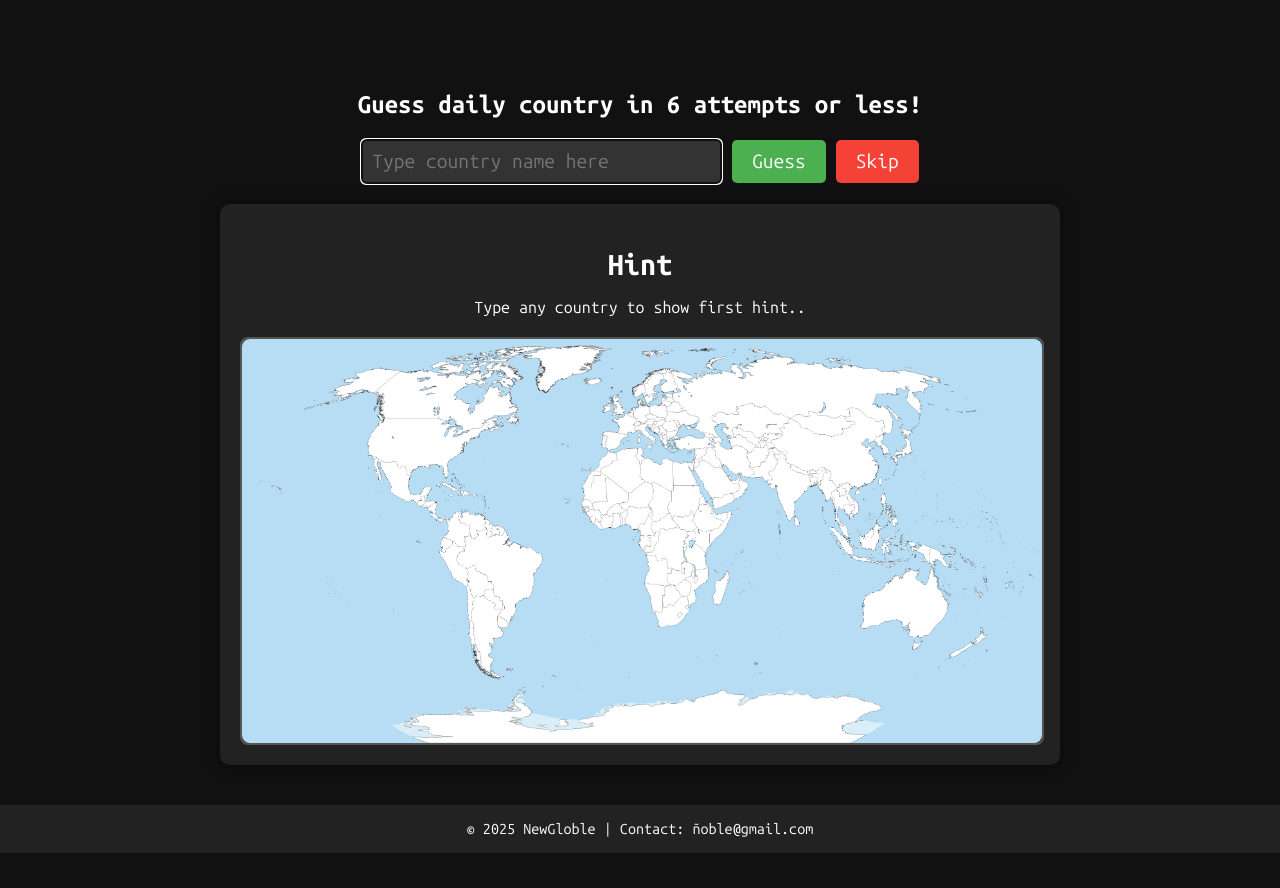
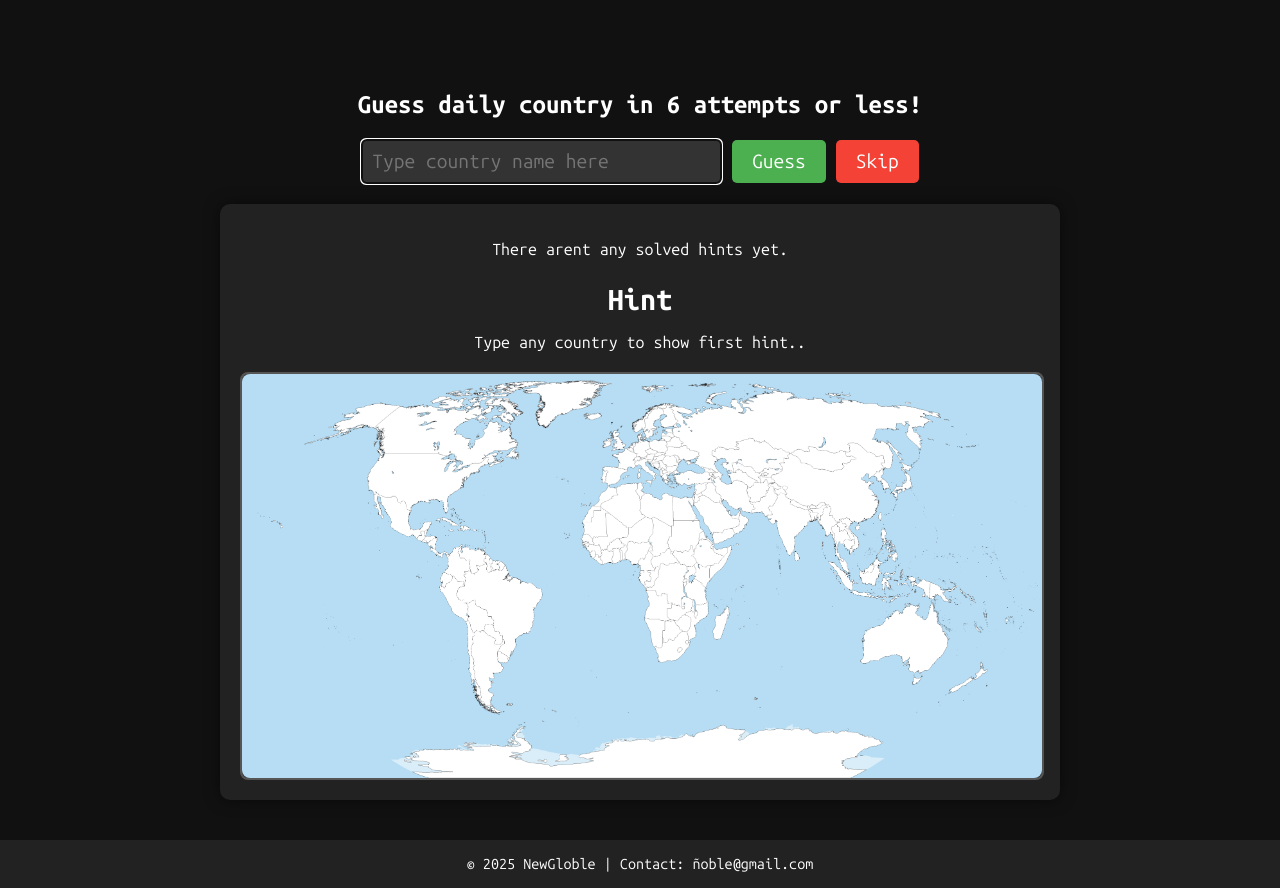
Before and after one commit to danielbaneado/Globle, a Python web app: template templates/daily.html in a window 1280 px wide. Shown: the part 69-957 px from the top of the page. Before the commit the page ends 922 px from the top, so only its background shows below. Run offline with Jinja, Linux system fonts and the light colour scheme; the template is opened without the code that fills it, so the values that code supplies are empty.

Commit message:
solved hints

```diff
--- a/static/js/daily.js
+++ b/static/js/daily.js
@@ -7,9 +7,9 @@ for (const [name] of Object.entries(countries.countries)) {
   countriesToGet.push(name.toLocaleLowerCase())
 }
 class DailyGame extends Game {
-    constructor(guessBtn, skipBtn, hintTitle, hintContent, matchContent, hiddenTitle, messages, storageKey) {
-        super(guessBtn, skipBtn, hintTitle, hintContent, matchContent, hiddenTitle, messages)
-        this.storageKey= "dailyMode"
+    constructor(guessBtn, skipBtn, hintTitle, hintContent, matchContent, hiddenTitle, messages, solvedHints) {
+      super(guessBtn, skipBtn, hintTitle, hintContent, matchContent, hiddenTitle, messages, undefined, undefined, solvedHints)
+      this.storageKey = "dailyMode"
     }
     getCountry() {
       return getDailyCountry()
@@ -24,7 +24,8 @@ document.addEventListener("DOMContentLoaded", () => {
     document.getElementById("hint-content"),
     document.getElementById("match-content"),
     document.getElementById("hidden-title"),
-    document.getElementById("messages")
+    document.getElementById("messages"),
+    document.getElementById("solved-hints")
   )
   dailyGame.getMatch()
   dailyGame.renderGuesses()
--- a/static/js/new_globle.js
+++ b/static/js/new_globle.js
@@ -51,7 +51,7 @@ export function getRandomCountry() {
 }
 
 export class Game {
-    constructor(guessBtn, skipBtn, hintTitle, hintContent, matchContent, hiddenTitle, messages, guesses, match) {
+    constructor(guessBtn, skipBtn, hintTitle, hintContent, matchContent, hiddenTitle, messages, guesses, match, solvedHints){
         this.country= String(this.getCountry())
         this.points= 120
         this.attempts= 0
@@ -63,6 +63,7 @@ export class Game {
         this.matchContent= matchContent
         this.hiddenTitle= hiddenTitle
         this.messages= messages
+        this.solvedHints= solvedHints
         this.match= {}
     }
     showHints(qualities, guess) {
@@ -109,6 +110,10 @@ export class Game {
         this.messages.classList.remove("error-message")
         this.messages.textContent= "Country already guessed!"
       }
+      console.log(guess[0], this.country[0].toLocaleLowerCase())
+      if (guess[0]== this.country[0].toLocaleLowerCase()){
+        this.solvedHints.textContent= `Solved hints: Initial -> ${this.country[0]} ✅`
+      }
     }
     validateHints(){
       this.hintTitle.innerHTML= `${qualities[this.attempts - 1]}`
@@ -131,6 +136,7 @@ export class Game {
       else {
         this.hintContent.innerHTML= `${mysteryCountry[this.attempts - 1]}`
       }
+
     }
     renderGuesses(){
       if(this.guesses.length!= 0 || this.attempts > 0){
@@ -153,6 +159,11 @@ export class Game {
         }
         else{
           this.validateHints()
+        }
+        const lastGuess= this.guesses.at(-1)
+        console.log(lastGuess, this.country[0].toLocaleLowerCase())
+        if (lastGuess[0]== this.country[0].toLocaleLowerCase()){
+          this.solvedHints.textContent= `Solved hints: Initial -> ${this.country[0]} ✅`
         }
       }
     }
--- a/templates/daily.html
+++ b/templates/daily.html
@@ -29,6 +29,7 @@
         </div>
         <div class="game-container">
             <div class="hint-area">
+                <p id="solved-hints">There arent any solved hints yet.</p>
                 <h2 id="hint-number" class="hint-title">Hint</h2>
                 <p id="hint-content">Type any country to show first hint..</p>
             </div>
--- a/templates/random.html
+++ b/templates/random.html
@@ -30,6 +30,7 @@
         </div>
         <div class="game-container">
             <div class="hint-area">
+                <p id="solved-hints">solved hints</p>
                 <h2 id="hint-number" class="hint-title">Hint</h2>
                 <p id="hint-content">Type any country to show first hint..</p>
             </div>
```
